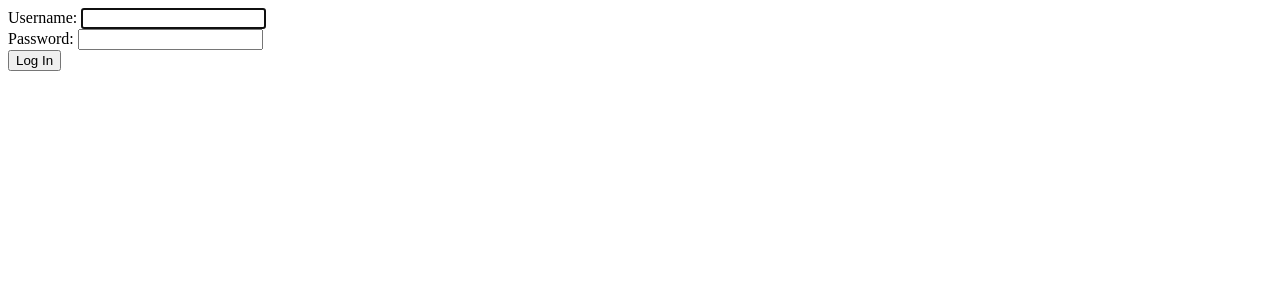
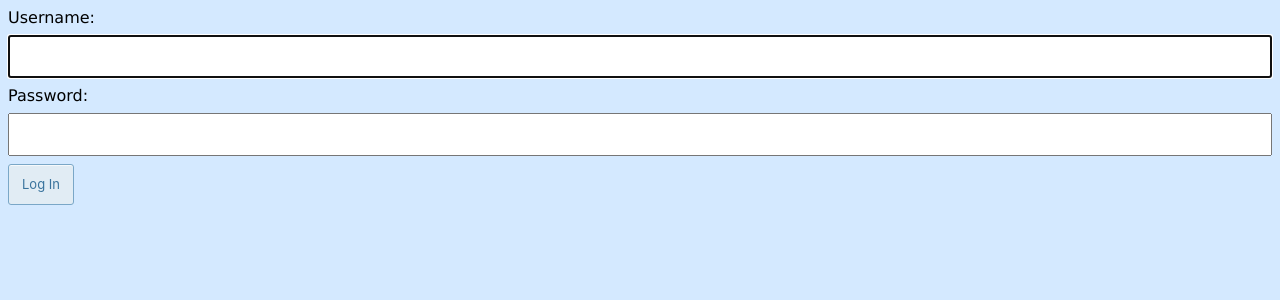
Before and after one commit to arnavthak/TrainingTracker, a Django app: page /accounts/login/ in a window 1280 px wide. Shown: the top 300 px of the page. Run offline with Django 5.2, Linux system fonts and the light colour scheme.

Commit message:
Finished login functionality and basic styling of the site

```diff
--- /dev/null
+++ b/static/css/styles.css
@@ -0,0 +1,54 @@
+body {
+    background-color: #d4e9ff;
+    font-family: Verdana, Geneva, Tahoma, sans-serif;
+}
+
+/* CSS */
+.button {
+  background-color: #e1ecf4;
+  border-radius: 3px;
+  border: 1px solid #7aa7c7;
+  box-shadow: rgba(255, 255, 255, .7) 0 1px 0 0 inset;
+  box-sizing: border-box;
+  color: #39739d;
+  cursor: pointer;
+  display: inline-block;
+  font-family: -apple-system,system-ui,"Segoe UI","Liberation Sans",sans-serif;
+  font-size: 13px;
+  font-weight: 400;
+  line-height: 1.15385;
+  margin: 0;
+  outline: none;
+  padding: 12px 1em;
+  position: relative;
+  text-align: center;
+  text-decoration: none;
+  user-select: none;
+  -webkit-user-select: none;
+  touch-action: manipulation;
+  vertical-align: baseline;
+  white-space: nowrap;
+}
+
+.button:hover,
+.button:focus {
+  background-color: #b3d3ea;
+  color: #2c5777;
+}
+
+.button:focus {
+  box-shadow: 0 0 0 4px rgba(0, 149, 255, .15);
+}
+
+.button:active {
+  background-color: #a0c7e4;
+  box-shadow: none;
+  color: #2c5777;
+}
+
+input {
+    width: 100%;
+    padding: 12px 20px;
+    margin: 8px 0;
+    box-sizing: border-box;
+  }
--- a/templates/base.html
+++ b/templates/base.html
@@ -1,10 +1,12 @@
 <!-- templates/base.html -->
+{% load static %}
 
 <!DOCTYPE html>
 <html lang="en">
     <head>
         <meta charset="utf-8">
         <title> {% block title %}Training Tracker{% endblock %} </title>
+        <link rel="stylesheet" href="{% static 'css/styles.css' %}">
     </head>
 
     <body>
--- a/templates/registration/login.html
+++ b/templates/registration/login.html
@@ -8,6 +8,6 @@
 <form method="post">
     {% csrf_token %}
     {{ form }}
-    <button type="submit">Log In</button>
+    <button type="submit" class="button">Log In</button>
 </form>
 {% endblock %}
--- a/templates/registration/password_change_form.html
+++ b/templates/registration/password_change_form.html
@@ -9,6 +9,6 @@
 <form method="post">
     {% csrf_token %}
     {{ form }}
-    <button type="submit">Change My Password</button>
+    <button type="submit" class="button">Change My Password</button>
 </form>
 {% endblock %}
--- a/templates/registration/signup.html
+++ b/templates/registration/signup.html
@@ -8,6 +8,6 @@
 <form method="post">
   {% csrf_token %}
   {{ form }}
-  <button type="submit">Sign Up</button>
+  <button type="submit" class="button">Sign Up</button>
 </form>
 {% endblock %}
```
Also changed, not shown: templates/home.html (+4 -5 lines), training_tracker/settings.py (+6 -1 lines).
